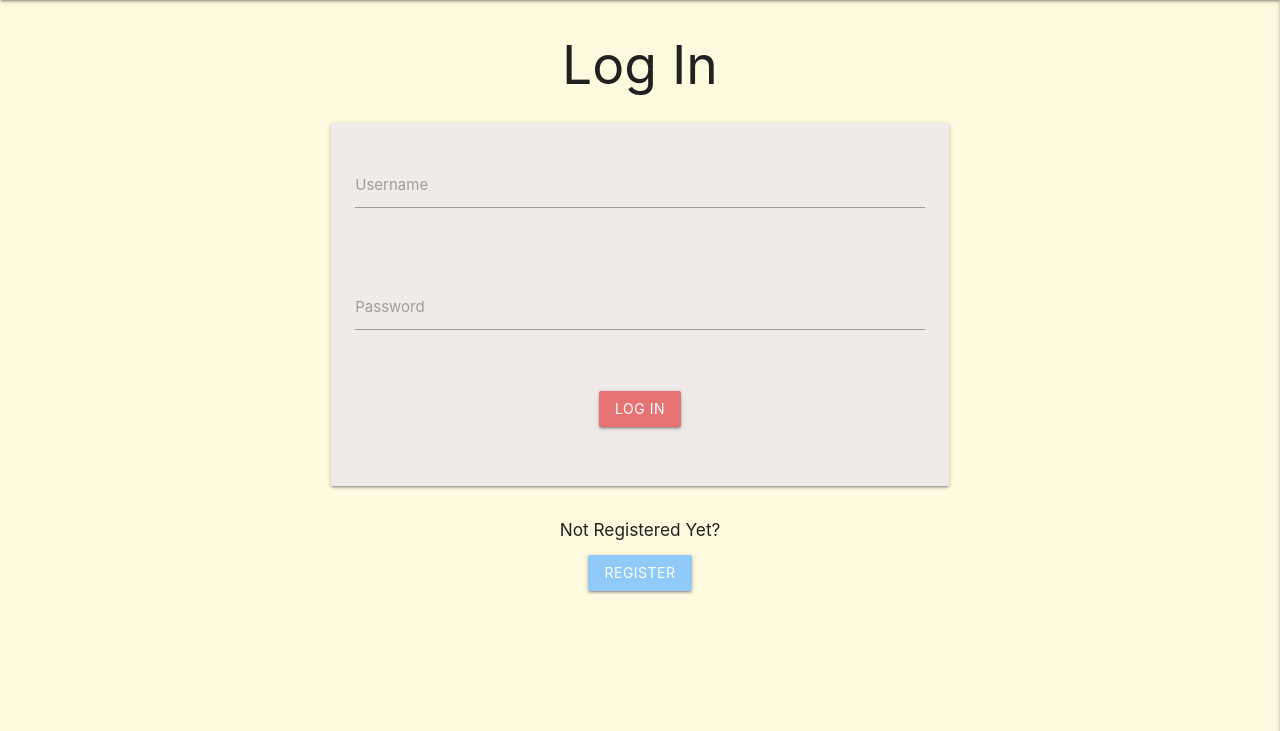
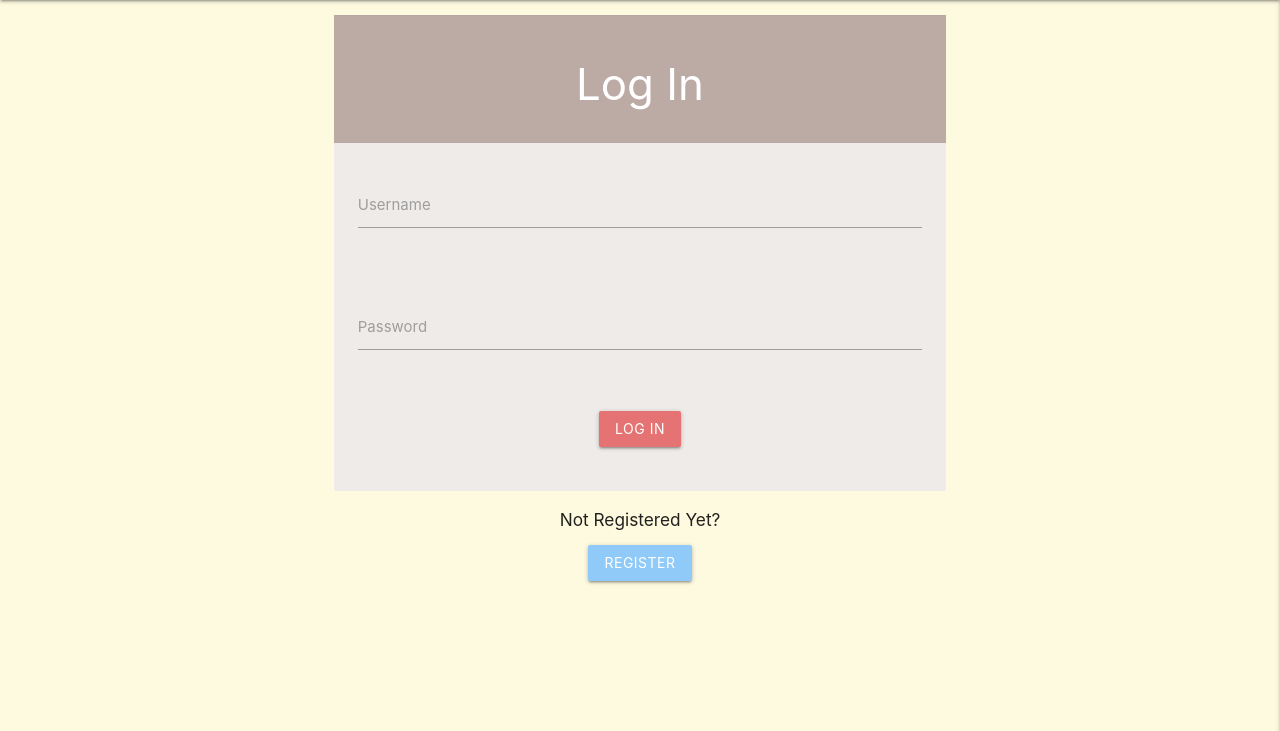
Before and after one commit to smeghen/clubplanner, a Flask app: page /login in a window 1280 px wide. Shown: the part 64-795 px from the top of the page. Run offline with Flask 2, Linux system fonts and the light colour scheme; some libraries are stand-ins or nearby versions.

Commit message:
Adjusted colours to match the style of the site

```diff
--- a/static/css/style.css
+++ b/static/css/style.css
@@ -1,11 +1,19 @@
+/* Colour */
+
 body {
     background-color: #fefae0;
 }
 
+.sidenav li a{
+    color: white;
+}
+
+/* Home Page */
 .card{
     margin-left: 5px;
     margin-right: 5px;
 }
+
 
 /* css styling for getting buttons centered in parallax found on https://codepen.io/j_holtslander/pen/NoKqQP */
 .parallax-container
--- a/templates/login.html
+++ b/templates/login.html
@@ -1,27 +1,34 @@
 {% extends "base.html" %}
 {% block content %}
 
-    <H2 class="center-align">Log In</H2>
+
 
 <div class="row">
+    <div class="card">
         <form class="col s12 m6 offset-m3" method="POST" action="{{ url_for('login') }}">
-          <div class="card-panel brown lighten-5">
+            <div class="card-action brown lighten-3 white-text">
+                <h3 class="center-align">Log In</h3>
+            </div>
+            <div class="card-content brown lighten-5">
                 <!--username  -->
                 <div class="row">
                     <div class="input-field col s12  grey-text text-darken-4 center-align">
-                      <input id="username" name="username" type="text" minlength="5"
-                        maxlength="15" pattern="^[a-zA-Z0-9]{5,15}$" class="validate" required>
+                        <input id="username" name="username" type="text" minlength="5" maxlength="15"
+                            pattern="^[a-zA-Z0-9]{5,15}$" class="validate" required>
                         <label for="username">Username</label>
-                      <span class="helper-text" data-error="Username must be at least 5 characters and can contain numbers" data-success="Accepted"></span>
+                        <span class="helper-text"
+                            data-error="Username must be at least 5 characters and can contain numbers"
+                            data-success="Accepted"></span>
                     </div>
                 </div>
                 <!--password-->
                 <div class="row">
                     <div class="input-field col s12 grey-text text-darken-4 center-align">
-                      <input id="password" name="password" type="password" minlength="5"
-                        maxlength="15" pattern="^[a-zA-Z0-9]{5,15}$" class="validate" required>
+                        <input id="password" name="password" type="password" minlength="5" maxlength="15"
+                            pattern="^[a-zA-Z0-9]{5,15}$" class="validate" required>
                         <label for="password">Password</label>
-                      <span class="helper-text" data-error="Password must be at between 5 and 15 characters" data-success="Accepted"></span>
+                        <span class="helper-text" data-error="Password must be at between 5 and 15 characters"
+                            data-success="Accepted"></span>
                     </div>
                 </div>
                 <!--Log In button-->
@@ -31,7 +38,9 @@
                     </p>
                 </div>
             </div>
+    </div>
     </form>
+</div>
 </div>
 <!--Register Button-->
 <h6 class="center-align">Not Registered Yet?</h6>
```
Also changed, not shown: templates/register.html (+13 -8 lines). Lines whose indentation alone changed are shown as unchanged.
